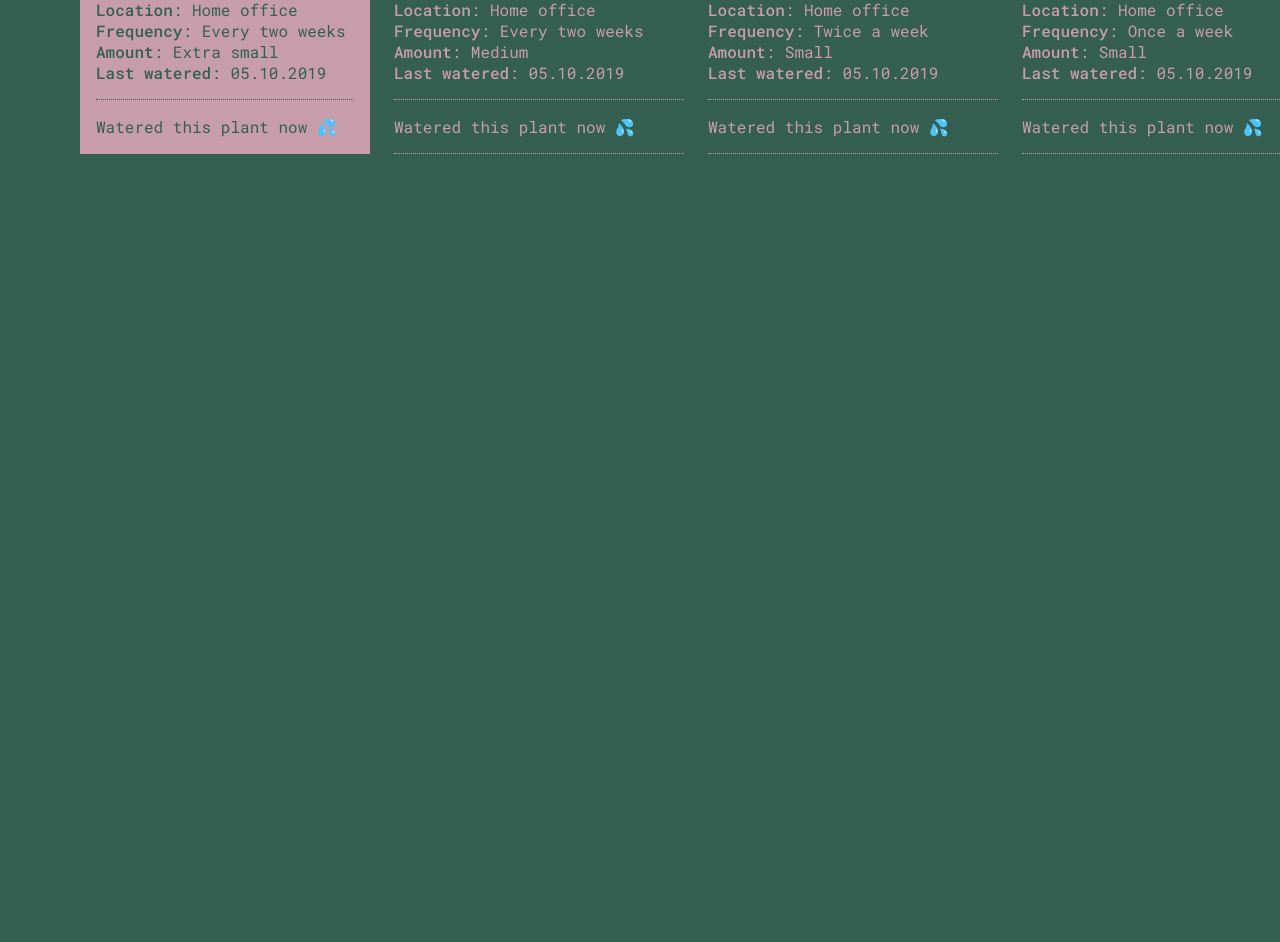
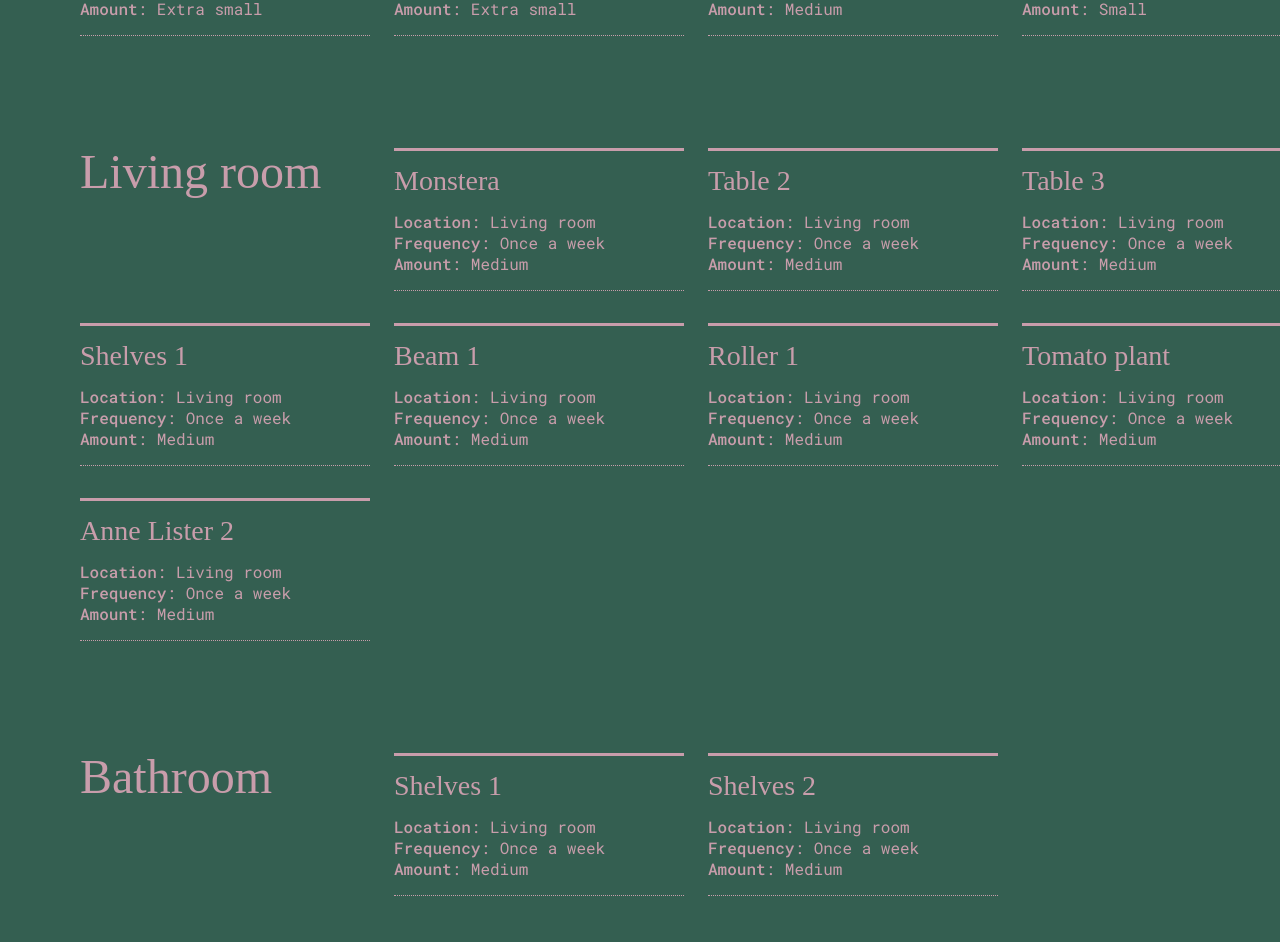
Before and after one commit to Uvacoder/plant-watering-tracker, a plain HTML site: page index.html in a window 1280 px wide. Shown: the part 618-1560 px from the top of the page. Before the commit the page ends 800 px from the top, so only its background shows below. Drawn offline with Linux system fonts and the light colour scheme; a web font is replaced by a local one.

Commit message:
add more plant placeholders

```diff
--- a/index.html
+++ b/index.html
@@ -17,195 +17,369 @@
     </header>
 
     <main>
+      <section class="room">
+          <h2>Guest room</h2>
           <article>
             <header>
-          <h2>
+              <h3>
                 Small cactus 1
-          </h2>
+              </h3>
             </header>
             <section>
               <ul>
                 <li><span>Location</span>: Home office</li>
                 <li><span>Frequency</span>: Every two weeks</li>
                 <li><span>Amount</span>: Extra small</li>
-            <li><span>Last watered</span>: 05.10.2019</li>
               </ul>
             </section>
-        <footer>
-          <a>Watered this plant now 💦</a>
-        </footer>
           </article>
 
           <article>
             <header>
-          <h2>
+              <h3>
                 Small cactus 2
-          </h2>
+              </h3>
             </header>
             <section>
               <ul>
                 <li><span>Location</span>: Home office</li>
                 <li><span>Frequency</span>: Every two weeks</li>
                 <li><span>Amount</span>: Extra small</li>
-            <li><span>Last watered</span>: 05.10.2019</li>
               </ul>
             </section>
-        <footer>
-          <a>Watered this plant now 💦</a>
-        </footer>
           </article>
 
           <article>
             <header>
-          <h2>
+              <h3>
                 Small cactus 3
-          </h2>
+              </h3>
             </header>
             <section>
               <ul>
                 <li><span>Location</span>: Home office</li>
                 <li><span>Frequency</span>: Every two weeks</li>
                 <li><span>Amount</span>: Extra small</li>
-            <li><span>Last watered</span>: 05.10.2019</li>
               </ul>
             </section>
-        <footer>
-          <a>Watered this plant now 💦</a>
-        </footer>
           </article>
 
           <article>
             <header>
-          <h2>
+              <h3>
                 Small cactus 4
-          </h2>
+              </h3>
             </header>
             <section>
               <ul>
                 <li><span>Location</span>: Home office</li>
                 <li><span>Frequency</span>: Every two weeks</li>
                 <li><span>Amount</span>: Extra small</li>
-            <li><span>Last watered</span>: 05.10.2019</li>
               </ul>
             </section>
-        <footer>
-          <a>Watered this plant now 💦</a>
-        </footer>
           </article>
 
           <article>
               <header>
-            <h2>
+                <h3>
                   Small cactus 5
-            </h2>
+                </h3>
               </header>
               <section>
                 <ul>
                   <li><span>Location</span>: Home office</li>
                   <li><span>Frequency</span>: Once a week</li>
                   <li><span>Amount</span>: Extra small</li>
-              <li><span>Last watered</span>: 05.10.2019</li>
                 </ul>
               </section>
-          <footer>
-            <a>Watered this plant now 💦</a>
-          </footer>
             </article>
 
-      <article class="needs_watering">
+          <article>
             <header>
-          <h2>
+              <h3>
                 Medium cactus
-          </h2>
+              </h3>
             </header>
             <section>
               <ul>
                 <li><span>Location</span>: Home office</li>
                 <li><span>Frequency</span>: Every two weeks</li>
                 <li><span>Amount</span>: Extra small</li>
-            <li><span>Last watered</span>: 05.10.2019</li>
               </ul>
             </section>
-        <footer>
-          <a>Watered this plant now 💦</a>
-        </footer>
           </article>
 
           <article>
             <header>
-          <h2>
+              <h3>
                 Yucca Elephantipes
-          </h2>
+              </h3>
             </header>
             <section>
               <ul>
                 <li><span>Location</span>: Home office</li>
                 <li><span>Frequency</span>: Every two weeks</li>
                 <li><span>Amount</span>: Medium</li>
-            <li><span>Last watered</span>: 05.10.2019</li>
               </ul>
             </section>
-        <footer>
-          <a>Watered this plant now 💦</a>
-        </footer>
           </article>
 
           <article>
             <header>
-          <h2>
+              <h3>
                 Dracaena marginata
-          </h2>
+              </h3>
             </header>
             <section>
               <ul>
                 <li><span>Location</span>: Home office</li>
                 <li><span>Frequency</span>: Twice a week</li>
                 <li><span>Amount</span>: Small</li>
-            <li><span>Last watered</span>: 05.10.2019</li>
               </ul>
             </section>
-        <footer>
-          <a>Watered this plant now 💦</a>
-        </footer>
           </article>
 
           <article>
             <header>
-          <h2>
+              <h3>
                 King Begonia
-          </h2>
+              </h3>
             </header>
             <section>
               <ul>
                 <li><span>Location</span>: Home office</li>
                 <li><span>Frequency</span>: Once a week</li>
                 <li><span>Amount</span>: Small</li>
-            <li><span>Last watered</span>: 05.10.2019</li>
               </ul>
             </section>
-        <footer>
-          <a>Watered this plant now 💦</a>
-        </footer>
           </article>
+      </section>
+
+      <section class="room">
+        <h2>Living room</h2>
 
         <article>
           <header>
-            <h2>
+            <h3>
               Monstera
-            </h2>
+            </h3>
           </header>
           <section>
             <ul>
               <li><span>Location</span>: Living room</li>
               <li><span>Frequency</span>: Once a week</li>
               <li><span>Amount</span>: Medium</li>
-              <li><span>Last watered</span>: 05.10.2019</li>
             </ul>
           </section>
-          <footer>
-            <a>Watered this plant now 💦</a>
-          </footer>
         </article>
+
+        <article>
+          <header>
+            <h3>
+              Table 2
+            </h3>
+          </header>
+          <section>
+            <ul>
+              <li><span>Location</span>: Living room</li>
+              <li><span>Frequency</span>: Once a week</li>
+              <li><span>Amount</span>: Medium</li>
+            </ul>
+          </section>
+        </article>
+
+        <article>
+          <header>
+            <h3>
+              Table 3
+            </h3>
+          </header>
+          <section>
+            <ul>
+              <li><span>Location</span>: Living room</li>
+              <li><span>Frequency</span>: Once a week</li>
+              <li><span>Amount</span>: Medium</li>
+            </ul>
+          </section>
+        </article>
+
+        <article>
+          <header>
+            <h3>
+              Table 4
+            </h3>
+          </header>
+          <section>
+            <ul>
+              <li><span>Location</span>: Living room</li>
+              <li><span>Frequency</span>: Once a week</li>
+              <li><span>Amount</span>: Medium</li>
+            </ul>
+          </section>
+        </article>
+
+        <article>
+          <header>
+            <h3>
+              Shelves 1
+            </h3>
+          </header>
+          <section>
+            <ul>
+              <li><span>Location</span>: Living room</li>
+              <li><span>Frequency</span>: Once a week</li>
+              <li><span>Amount</span>: Medium</li>
+            </ul>
+          </section>
+        </article>
+
+        <article>
+          <header>
+            <h3>
+              Beam 1
+            </h3>
+          </header>
+          <section>
+            <ul>
+              <li><span>Location</span>: Living room</li>
+              <li><span>Frequency</span>: Once a week</li>
+              <li><span>Amount</span>: Medium</li>
+            </ul>
+          </section>
+        </article>
+
+        <article>
+          <header>
+            <h3>
+              Roller 1
+            </h3>
+          </header>
+          <section>
+            <ul>
+              <li><span>Location</span>: Living room</li>
+              <li><span>Frequency</span>: Once a week</li>
+              <li><span>Amount</span>: Medium</li>
+            </ul>
+          </section>
+        </article>
+
+        <article>
+          <header>
+            <h3>
+              Tomato plant
+            </h3>
+          </header>
+          <section>
+            <ul>
+              <li><span>Location</span>: Living room</li>
+              <li><span>Frequency</span>: Once a week</li>
+              <li><span>Amount</span>: Medium</li>
+            </ul>
+          </section>
+        </article>
+
+        <article>
+          <header>
+            <h3>
+              Anne Lister 1
+            </h3>
+          </header>
+          <section>
+            <ul>
+              <li><span>Location</span>: Living room</li>
+              <li><span>Frequency</span>: Once a week</li>
+              <li><span>Amount</span>: Medium</li>
+            </ul>
+          </section>
+        </article>
+
+        <article>
+          <header>
+            <h3>
+              Anne Lister 2
+            </h3>
+          </header>
+          <section>
+            <ul>
+              <li><span>Location</span>: Living room</li>
+              <li><span>Frequency</span>: Once a week</li>
+              <li><span>Amount</span>: Medium</li>
+            </ul>
+          </section>
+        </article>
+      </section>
+
+      <section class="room">
+        <h2>Bathroom</h2>
+
+        <article>
+          <header>
+            <h3>
+              Shelves 1
+            </h3>
+          </header>
+          <section>
+            <ul>
+              <li><span>Location</span>: Living room</li>
+              <li><span>Frequency</span>: Once a week</li>
+              <li><span>Amount</span>: Medium</li>
+            </ul>
+          </section>
+        </article>
+
+        <article>
+          <header>
+            <h3>
+              Shelves 2
+            </h3>
+          </header>
+          <section>
+            <ul>
+              <li><span>Location</span>: Living room</li>
+              <li><span>Frequency</span>: Once a week</li>
+              <li><span>Amount</span>: Medium</li>
+            </ul>
+          </section>
+        </article>
+      </section>
+
+      <section class="room">
+        <h2>Bedroom</h2>
+
+        <article>
+          <header>
+            <h3>
+              Night table
+            </h3>
+          </header>
+          <section>
+            <ul>
+              <li><span>Location</span>: Living room</li>
+              <li><span>Frequency</span>: Once a week</li>
+              <li><span>Amount</span>: Medium</li>
+            </ul>
+          </section>
+        </article>
+      </section>
+
+      <section class="room">
+        <h2>Entry</h2>
+
+        <article>
+          <header>
+            <h3>
+              Entry 1
+            </h3>
+          </header>
+          <section>
+            <ul>
+              <li><span>Location</span>: Living room</li>
+              <li><span>Frequency</span>: Once a week</li>
+              <li><span>Amount</span>: Medium</li>
+            </ul>
+          </section>
+        </article>
+      </section>
     </main>
   </body>
 </html>
--- a/style.css
+++ b/style.css
@@ -34,7 +34,7 @@ header#header {
 }
 
 header#header h1 {
-  font-size: 3.5em;
+  font-size: 4.5em;
   font-weight: 400;
 }
 
@@ -46,12 +46,17 @@ header#header h1 span {
 /*
  * Style the main content (create css grid).
  */
-main {
-  margin: 0 5em;
+main section.room {
+  margin: 0 5em 7em 5em;
   display: grid;
   grid-template-columns: minmax(290px, 19%) minmax(290px, 19%) minmax(290px, 19%) minmax(290px, 19%) minmax(290px, 19%);
   grid-column-gap: 1.5em;
   grid-row-gap: 2em;
+}
+
+main h2 {
+  font-size: 3em;
+  font-weight: 400;
 }
 
 
@@ -63,7 +68,7 @@ main article {
   padding-top: 1em;
 }
 
-main article header h2 {
+main article header h3 {
   font-size: 1.75em;
   font-weight: 400;
 }
@@ -92,6 +97,7 @@ main article.needs_watering {
   color: #345f51;
   padding-left: 1em;
   padding-right: 1em;
+
 }
 
 main article.needs_watering ::selection{
@@ -99,6 +105,6 @@ main article.needs_watering ::selection{
   color: #81495b;
 }
 
-main article.needs_watering section {
+main article.needs_watering section, main article.needs_watering footer {
   border-bottom: 1px dotted #345f51;
 }
```
Lines whose indentation alone changed are shown as unchanged.
